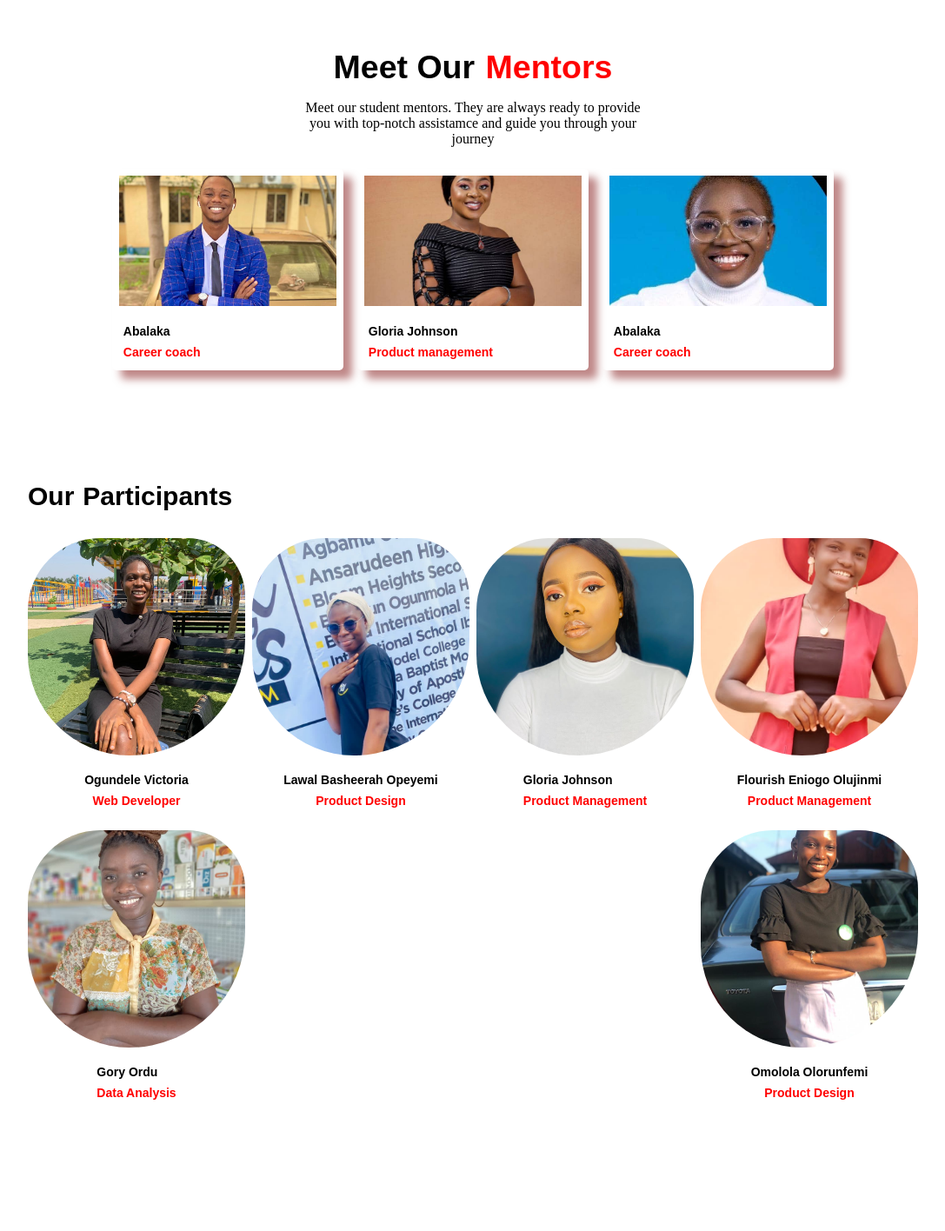
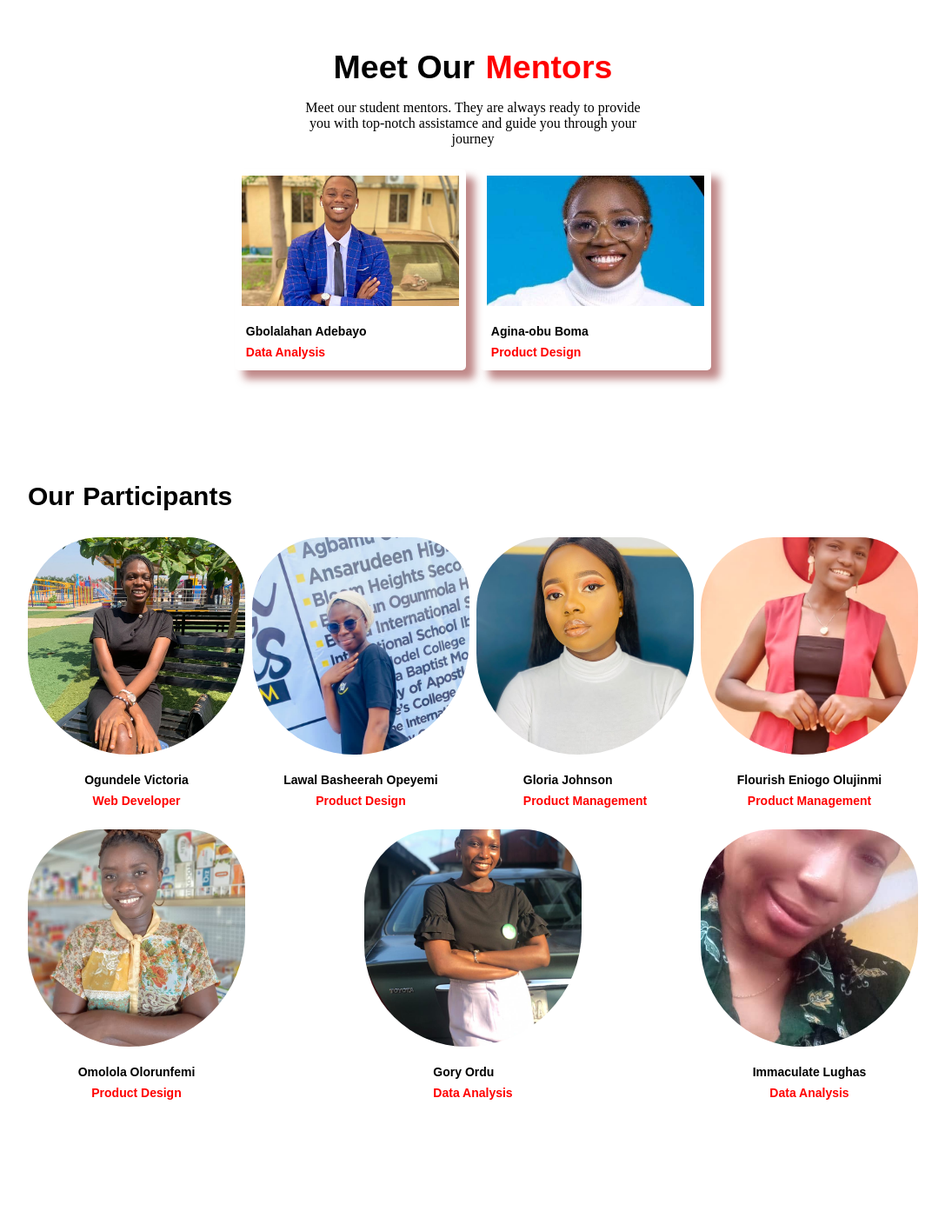
Before and after one commit to kennyegun24/electronic-library, a React (Create React App) app: page /about in a window 1280 px wide. Shown: the part 1094-2510 px from the top of the page at 87% size, without its empty margins (96-1183 px from the left). Built offline with nearby package versions, Linux system fonts and the light colour scheme; no server answers.

Commit message:
Modify participants and mentors, and add riutes to individual books

```diff
--- a/src/App.js
+++ b/src/App.js
@@ -11,6 +11,12 @@ import Instructions from './pages/Instructions';
 import AboutUs from './pages/AboutUs';
 import Quiz from './pages/quiz';
 import UiuxCours from './components/UiuxCours';
+import FontCourse from './components/Font/FontCourse';
+import ColorCourse from './components/color/ColorCourse';
+import TheoryCourse from './components/theories/TheoriesCourse';
+import WhyCourse from './components/why/WhyCourse';
+import CreativeCourse from './components/creativity/CreativityCourse';
+import ThinkingCourse from './components/Thinking/ThinkingCourse';
 // import Beginner from './components/Beginner';
 function App() {
   // const { currentUser } = useContext(AuthContext)
@@ -28,6 +34,12 @@ function App() {
             <Route path='about' element={<AboutUs />} />
             <Route path='beginnerQuiz' element={<Quiz />} />
             <Route path='uiux' element={<UiuxCours />} />
+            <Route path='font' element={<FontCourse />} />
+            <Route path='color' element={<ColorCourse />} />
+            <Route path='theories' element={<TheoryCourse />} />
+            <Route path='why' element={<WhyCourse />} />
+            <Route path='thinking' element={<ThinkingCourse />} />
+            <Route path='creative' element={<CreativeCourse />} />
           </Route>
         </Routes>
       </BrowserRouter>
--- a/src/pages/AboutUs.jsx
+++ b/src/pages/AboutUs.jsx
@@ -43,22 +43,15 @@ const AboutUs = () => {
                     <div className="mentor">
                         <div className="mentor1"></div>
                         <div style={{ padding: '0.3rem', fontSize: '14px', fontWeight: '600', fontFamily: 'sans-serif', gap: '0.5rem', display: 'flex', flexDirection: 'column' }}>
-                            <p>Abalaka</p>
-                            <p style={{ color: 'red' }}>Career coach</p>
-                        </div>
-                    </div>
-                    <div className="mentor">
-                        <div className="mentor2"></div>
-                        <div style={{ padding: '0.3rem', fontSize: '14px', fontWeight: '600', fontFamily: 'sans-serif', gap: '0.5rem', display: 'flex', flexDirection: 'column' }}>
-                            <p>Gloria Johnson</p>
-                            <p style={{ color: 'red' }}>Product management</p>
+                            <p>Gbolalahan Adebayo</p>
+                            <p style={{ color: 'red' }}>Data Analysis</p>
                         </div>
                     </div>
                     <div className="mentor">
                         <div className="mentor3"></div>
                         <div style={{ padding: '0.3rem', fontSize: '14px', fontWeight: '600', fontFamily: 'sans-serif', gap: '0.5rem', display: 'flex', flexDirection: 'column' }}>
-                            <p>Abalaka</p>
-                            <p style={{ color: 'red' }}>Career coach</p>
+                            <p>Agina-obu Boma</p>
+                            <p style={{ color: 'red' }}>Product Design</p>
                         </div>
                     </div>
                 </div>
@@ -105,15 +98,22 @@ const AboutUs = () => {
                         <div className="member">
                             <div className="member5"></div>
                             <div style={{ padding: '0.3rem', fontSize: '14px', fontWeight: '600', fontFamily: 'sans-serif', gap: '0.5rem', display: 'flex', flexDirection: 'column' }}>
+                                <p>Omolola Olorunfemi</p>
+                                <p style={{ color: 'red', textAlign: 'center' }}>Product Design</p>
+                            </div>
+                        </div>
+                        <div className="member">
+                            <div className="member6"></div>
+                            <div style={{ padding: '0.3rem', fontSize: '14px', fontWeight: '600', fontFamily: 'sans-serif', gap: '0.5rem', display: 'flex', flexDirection: 'column' }}>
                                 <p>Gory Ordu</p>
                                 <p style={{ color: 'red', textAlign: 'center' }}>Data Analysis</p>
                             </div>
                         </div>
                         <div className="member">
-                            <div className="member6"></div>
+                            <div className="member7"></div>
                             <div style={{ padding: '0.3rem', fontSize: '14px', fontWeight: '600', fontFamily: 'sans-serif', gap: '0.5rem', display: 'flex', flexDirection: 'column' }}>
-                                <p>Omolola Olorunfemi</p>
-                                <p style={{ color: 'red', textAlign: 'center' }}>Product Design</p>
+                                <p>Immaculate Lughas</p>
+                                <p style={{ color: 'red', textAlign: 'center' }}>Data Analysis</p>
                             </div>
                         </div>
                     </div>
```
